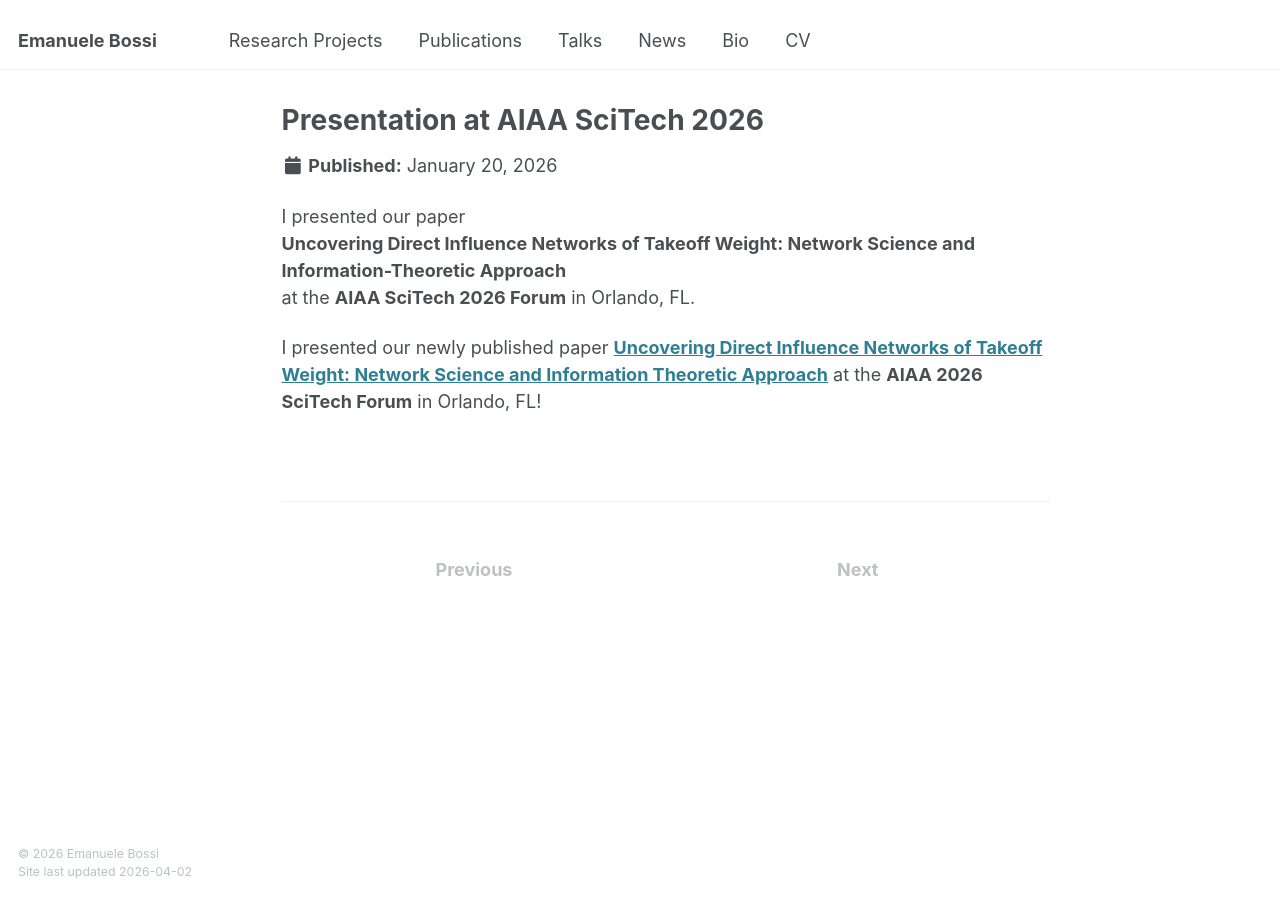
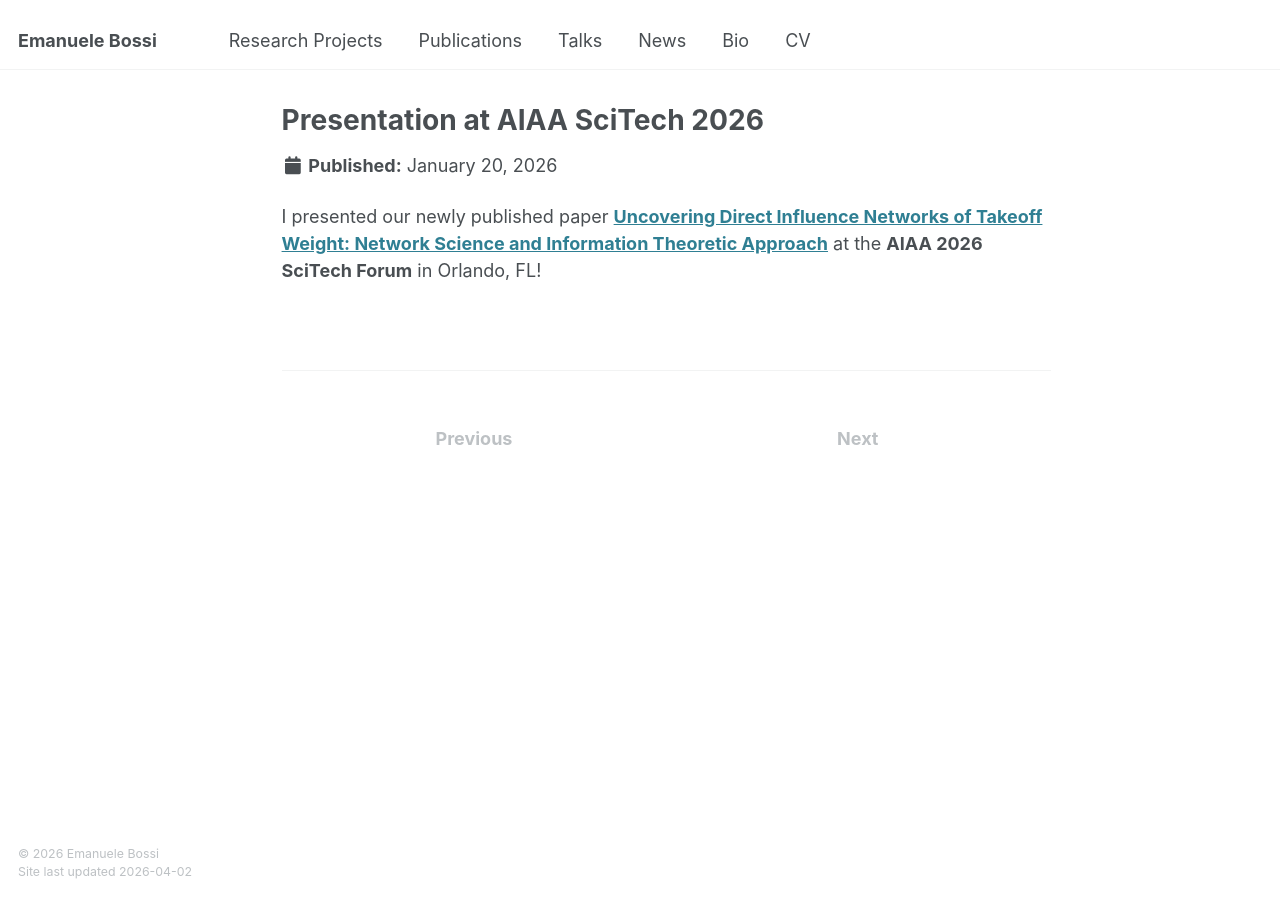
Before and after one commit to bossiemanuele/bossiemanuele.github.io, a Jekyll site: the page built from _news/2026-01-20-aiaa-presentation.md, in a window 1280 px wide. Built offline with Jekyll 4.4.1, drawn with Linux system fonts in a browser that asks for light colours.

Commit message:
Update 2026-01-20-aiaa-presentation.md

```diff
--- a/_news/2026-01-20-aiaa-presentation.md
+++ b/_news/2026-01-20-aiaa-presentation.md
@@ -7,8 +7,4 @@ layout: single
 author_profile: false
 ---
 
-I presented our paper
-**Uncovering Direct Influence Networks of Takeoff Weight: Network Science and Information-Theoretic Approach**
-at the **AIAA SciTech 2026 Forum** in Orlando, FL.
-
 I presented our newly published paper [**Uncovering Direct Influence Networks of Takeoff Weight: Network Science and Information Theoretic Approach**]("https://arc.aiaa.org/doi/10.2514/6.2026-2014") at the **AIAA 2026 SciTech Forum** in Orlando, FL!
```
